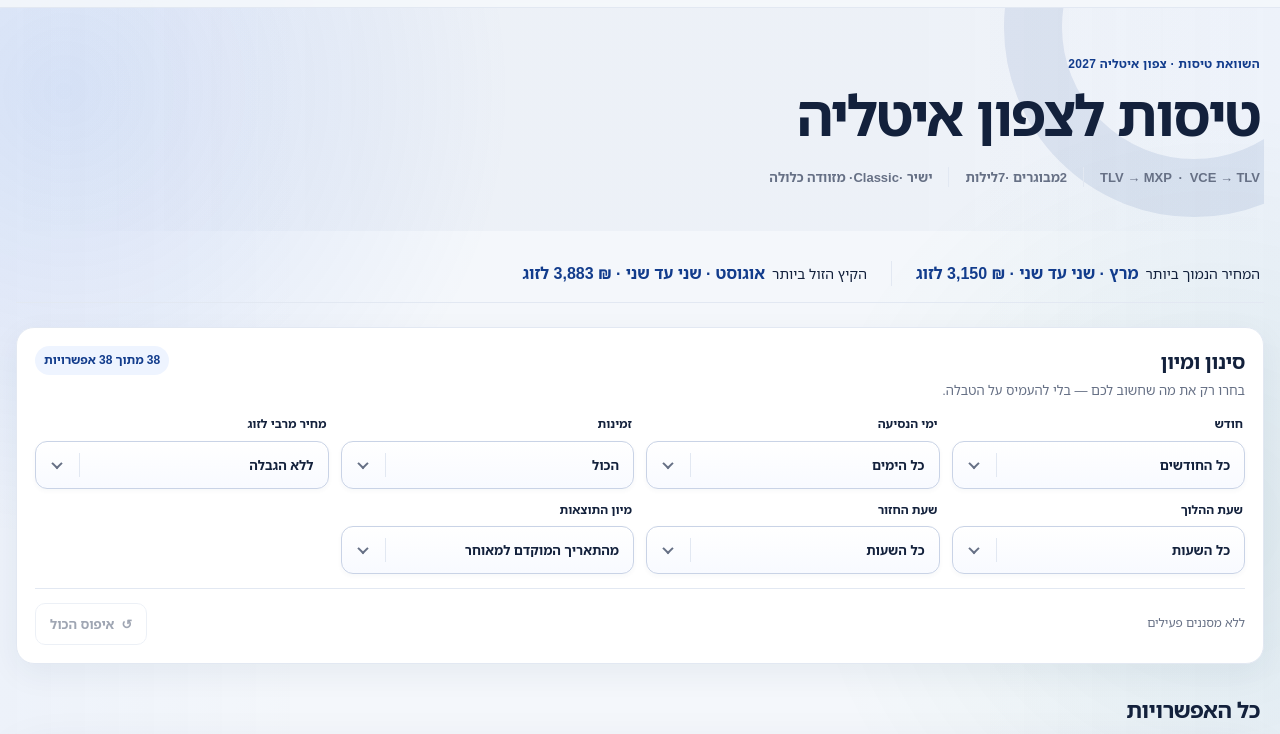
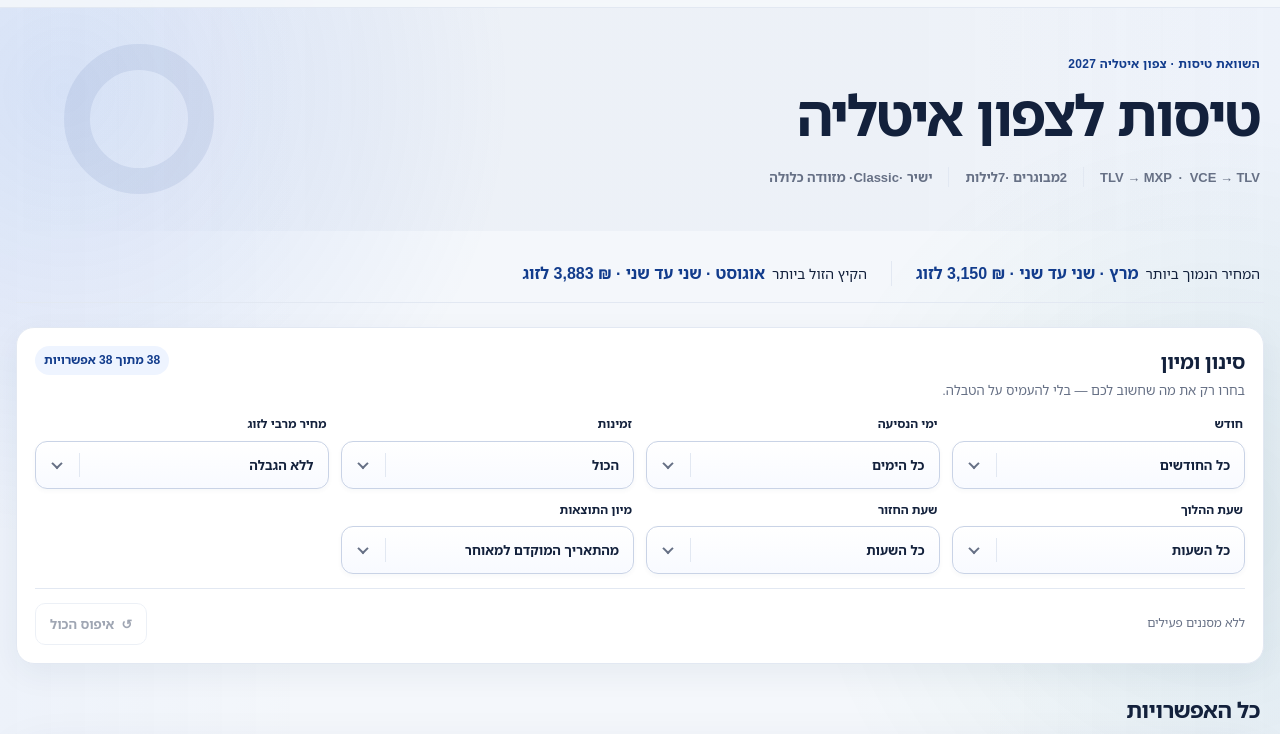
Before and after one commit to amordechai-dn/Italy, a website: page flights.html in a window 1280 px wide. Shown: the part 53-787 px from the top of the page. Drawn offline with Linux system fonts and the light colour scheme.

Commit message:
Keep the hero accent fully visible

```diff
--- a/flights.html
+++ b/flights.html
@@ -237,7 +237,7 @@
       .result-count { font-size:11px; }
     }
   </style>
-  <link rel="stylesheet" href="site.css?v=15">
+  <link rel="stylesheet" href="site.css?v=16">
   <script src="site.js?v=1" defer></script>
 </head>
 <body data-page="flights">
--- a/site.css
+++ b/site.css
@@ -203,13 +203,14 @@ main {
 .hero::after {
   content: "";
   position: absolute;
-  inset-inline-start: -120px;
-  inset-inline-end: auto;
-  top: -170px;
-  width: 380px;
-  height: 380px;
+  inset-inline-start: auto;
+  inset-inline-end: 48px;
+  top: 50%;
+  width: 150px;
+  height: 150px;
+  transform: translateY(-50%);
   pointer-events: none;
-  border: 58px solid color-mix(in srgb,var(--blue) 9%,transparent);
+  border: 26px solid color-mix(in srgb,var(--blue) 8%,transparent);
   border-radius: 50%;
 }
 .hero h1 {
@@ -348,6 +349,7 @@ tbody tr:last-child td { border-bottom: 0; }
   .page-tab { min-width: 118px; }
   .hero { min-height: 216px; padding-block: 36px 34px; }
   .hero h1 { font-size: clamp(34px,5vw,48px); }
+  .hero::after { width: 120px; height: 120px; border-width: 20px; }
 }
 
 @media (max-width: 760px) {
@@ -360,6 +362,7 @@ tbody tr:last-child td { border-bottom: 0; }
   .page-tab::after { inset-inline: 8px; }
   .hero { height: auto; min-height: 218px; padding: 30px 2px; border-radius: 0; }
   .hero h1 { font-size: 34px; }
+  .hero::after { display: none; }
   .hero > p:not(.eyebrow) { margin-top: 13px; font-size: 14px; }
   .hero .trip-strip { display: grid; gap: 8px; margin-top: 18px; }
   .hero .trip-strip span { width: max-content; justify-self: start; }
```
Also changed, not shown: may-june.html (+1 -1 lines).
